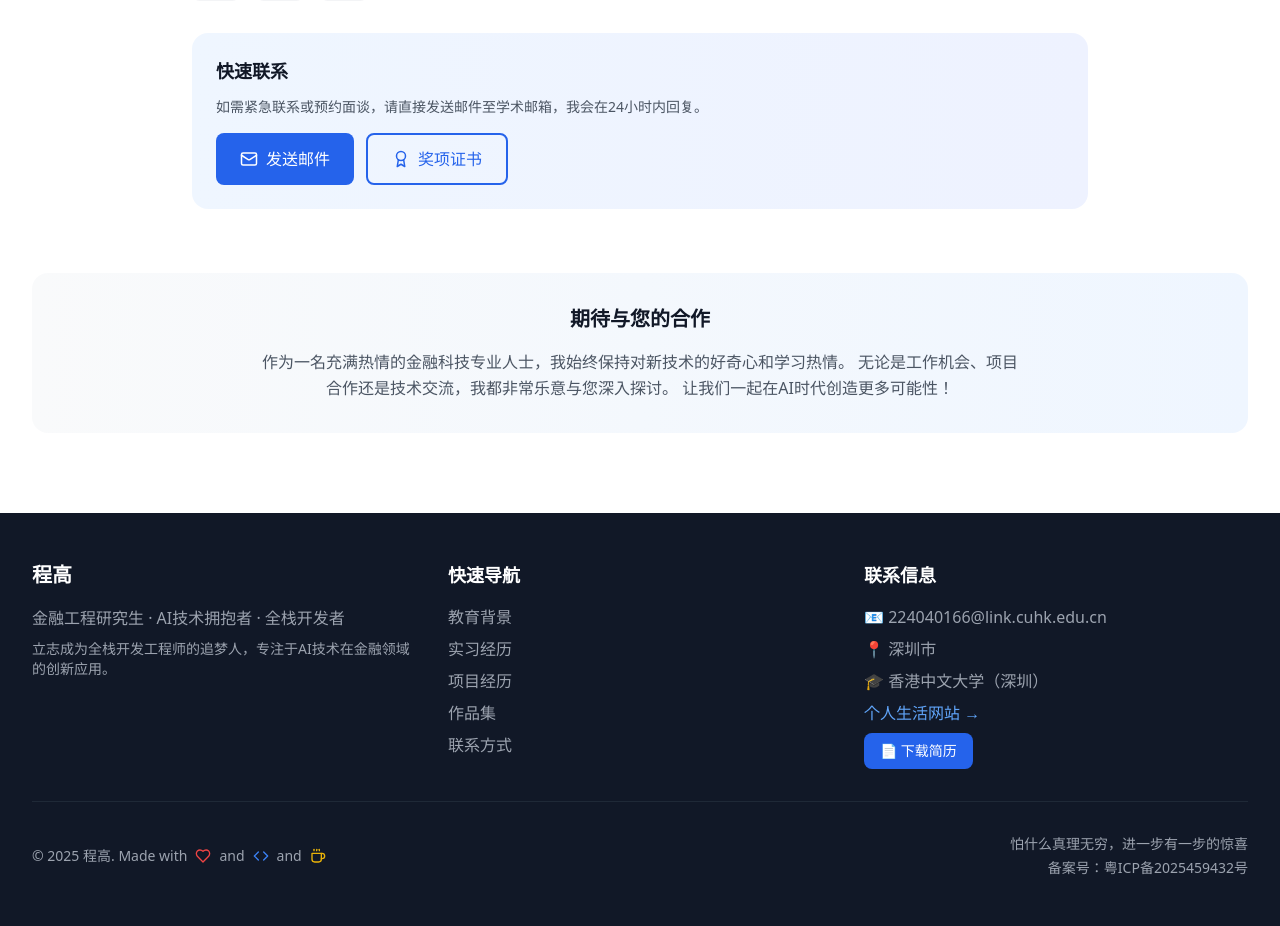
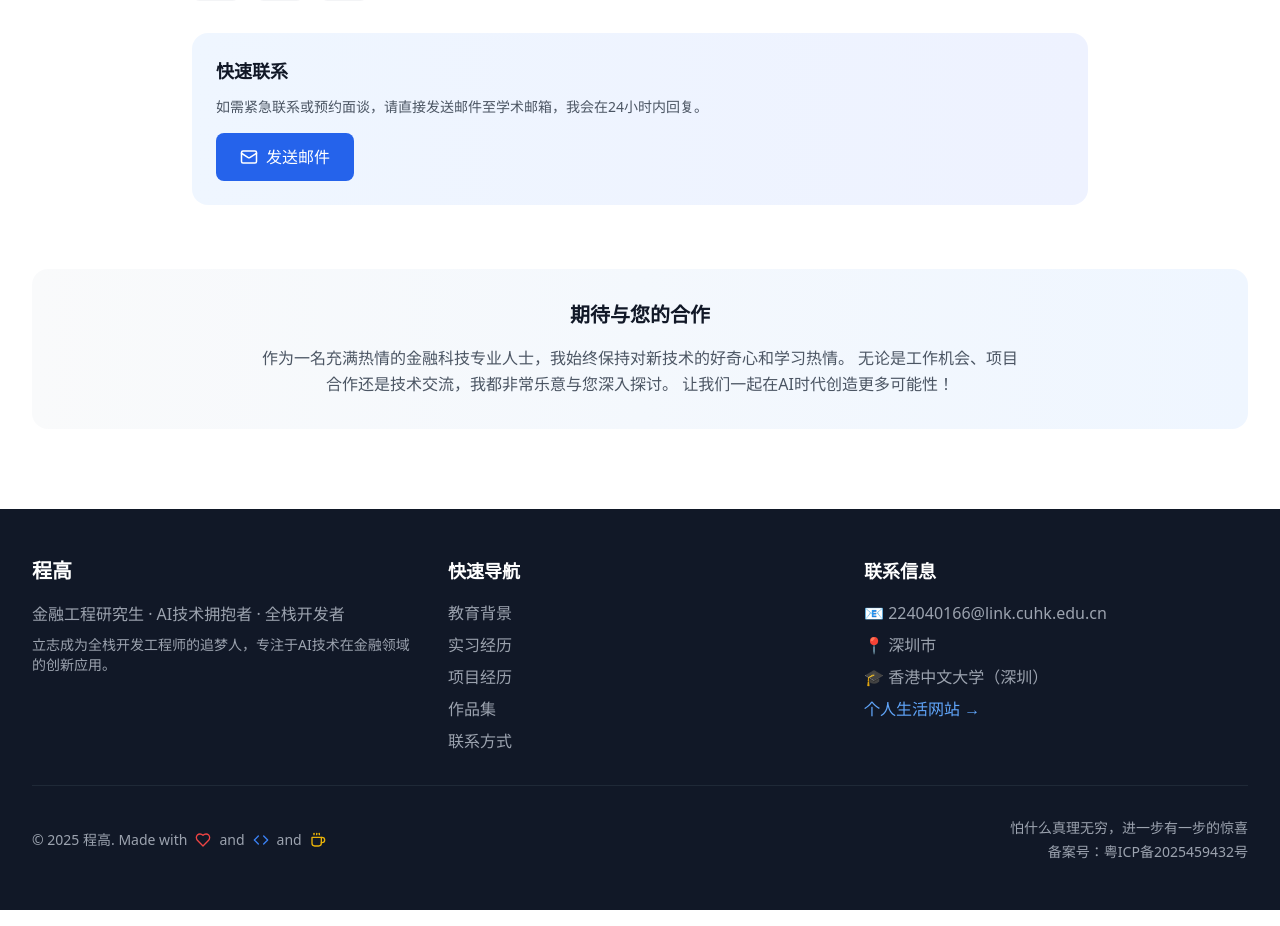
Before and after one commit to Cheng-hun-gu-ren/career, a React (Vite) app: page / in a window 1280 px wide. Shown: the part 9360-10286 px from the top of the page. Built offline with nearby package versions, Linux system fonts and the light colour scheme.

Commit message:
refactor(ui): remove contact and resume buttons

```diff
--- a/src/components/Contact.tsx
+++ b/src/components/Contact.tsx
@@ -1,5 +1,5 @@
 import React, { useState } from 'react';
-import { Mail, Phone, MapPin, Send, Github, Linkedin, MessageCircle, Calendar, CheckCircle, Award, X } from 'lucide-react';
+import { Mail, Phone, MapPin, Send, Github, Linkedin, MessageCircle, Calendar, CheckCircle, X } from 'lucide-react';
 import { ossAsset } from '../data/oss';
 
 // 自定义X(Twitter)图标组件
@@ -208,13 +208,6 @@ const Contact = () => {
                   <Mail size={18} />
                   发送邮件
                 </a>
-                <button
-                  onClick={() => alert('奖项证书页面正在建设中，敬请期待！')}
-                  className="inline-flex items-center gap-2 border-2 border-blue-600 text-blue-600 px-6 py-3 rounded-lg font-medium hover:bg-blue-600 hover:text-white transition-colors duration-200"
-                >
-                  <Award size={18} />
-                  奖项证书
-                </button>
               </div>
             </div>
           </div>
--- a/src/components/Footer.tsx
+++ b/src/components/Footer.tsx
@@ -84,13 +84,6 @@ const Footer = () => {
                 </a>
               </div>
               <div className="mt-3">
-                <a
-                  href="/程高-网页版-简历.pdf"
-                  download="程高-网页版-简历.pdf"
-                  className="inline-flex items-center gap-2 bg-blue-600 text-white px-4 py-2 rounded-lg text-sm font-medium hover:bg-blue-700 transition-colors duration-200"
-                >
-                  📄 下载简历
-                </a>
               </div>
             </div>
           </div>
```
